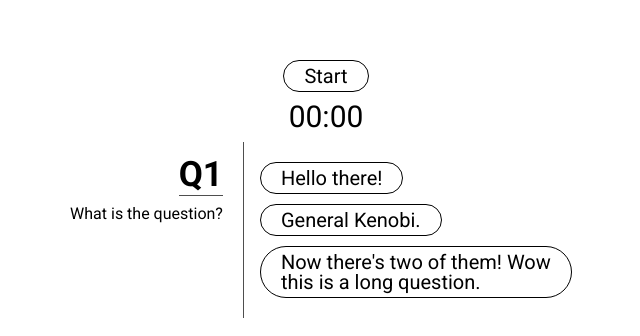
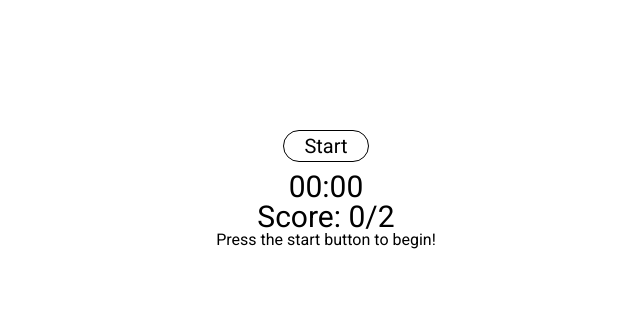
Before and after one commit to jpeiler97/trivia, a React (Create React App) app: page / in a window 1280 px wide. Shown: the part 216-552 px from the top of the page, without its empty margins (314-954 px from the left). Built offline with nearby package versions, Linux system fonts and the light colour scheme.

Commit message:
added score system and game over/game started state

```diff
--- a/src/App.tsx
+++ b/src/App.tsx
@@ -3,13 +3,13 @@ import "./App.css";
 import Button from "./Components/button";
 import QuestionContainer from "./Components/questionContainer";
 import { useAppSelector, useAppDispatch } from "./hooks";
-import { endGame } from "./features/questions/slice";
+import { startGame, endGame } from "./features/questions/slice";
 
 function App() {
   const [timer, setTimer] = useState("00:00");
   const dispatch = useAppDispatch();
-  const questions = useAppSelector((state) => state.questions.questions);
-  const questionIdx = useAppSelector((state) => state.questions.questionIndex);
+  const { questions, questionIndex, score, gameStarted, gameOver } =
+    useAppSelector((state) => state.questions);
 
   const timerRef = useRef<NodeJS.Timer | null>(null);
 
@@ -43,7 +43,7 @@ function App() {
   };
 
   const clearTimer = (e: Date) => {
-    console.log(e);
+    dispatch(startGame());
     setTimer("01:30");
     if (timerRef.current) clearInterval(timerRef.current);
     const id = setInterval(() => {
@@ -63,7 +63,18 @@ function App() {
       <div className="trivia-container">
         <Button label="Start" onClick={() => clearTimer(getDeadTime())} />
         <div className="timer">{timer}</div>
-        <QuestionContainer question={questions[questionIdx]} />
+        <div className="timer">
+          Score: {score}/{questions.length}
+        </div>
+        {gameStarted ? (
+          gameOver ? (
+            <div>Game over! Press start to play again!</div>
+          ) : (
+            <QuestionContainer question={questions[questionIndex]} />
+          )
+        ) : (
+          <div>Press the start button to begin!</div>
+        )}
       </div>
     </div>
   );
--- a/src/Components/buttonGroup.tsx
+++ b/src/Components/buttonGroup.tsx
@@ -8,7 +8,6 @@ const ButtonGroup: React.FC<OptionsProps> = ({ options }) => {
   return (
     <div className="button-group">
       {options.map((btn, i) => {
-        console.log(i);
         return (
           <Button
             key={btn?.text + i}
--- a/src/features/questions/slice.ts
+++ b/src/features/questions/slice.ts
@@ -1,11 +1,6 @@
 import { createSlice } from "@reduxjs/toolkit";
 
-export const questionsSlice = createSlice({
-  name: "questions",
-  initialState: {
-    gameStarted: true,
-    questionIndex: 0,
-    questions: [
+const INIT_QUESTIONS = [
   {
     number: 1,
     text: "What is the question?",
@@ -44,27 +39,40 @@ export const questionsSlice = createSlice({
       },
     ],
   },
-    ],
+];
+
+export const questionsSlice = createSlice({
+  name: "questions",
+  initialState: {
+    gameStarted: false,
+    gameOver: false,
+    questionIndex: 0,
+    score: 0,
+    questions: INIT_QUESTIONS,
   },
 
   reducers: {
     setCurrentQuestion: (state) => {
       if (state.questionIndex + 1 === state.questions.length) {
-        state.gameStarted = false;
+        state.gameOver = true;
+        state.questions = INIT_QUESTIONS;
+        state.questionIndex = 0;
       } else {
         state.questionIndex++;
       }
     },
     startGame: (state) => {
       state.gameStarted = true;
+      state.gameOver = false;
+      state.score = 0;
     },
     endGame: (state) => {
-      state.gameStarted = false;
+      state.gameOver = true;
     },
     selectAnswer: (state, action: { payload: number }) => {
       const question = state.questions[state.questionIndex];
-      console.log(question);
       if (question.answers[action.payload].correct) {
+        state.score += 1;
         question.answers = question.answers.map((ans) => {
           if (ans.correct) {
             return {
```
Lines whose indentation alone changed are shown as unchanged.
